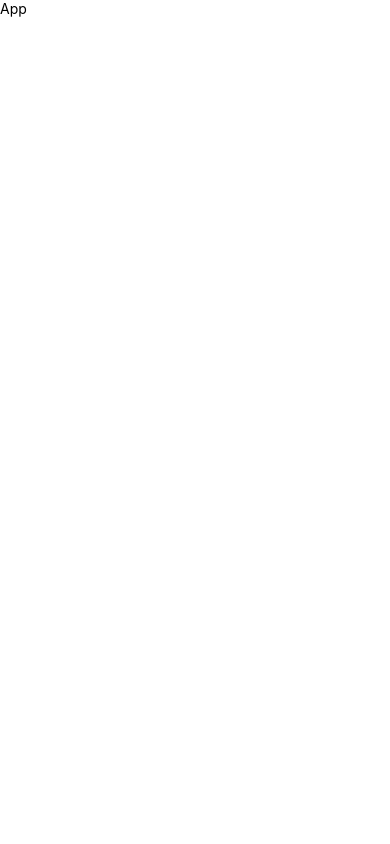
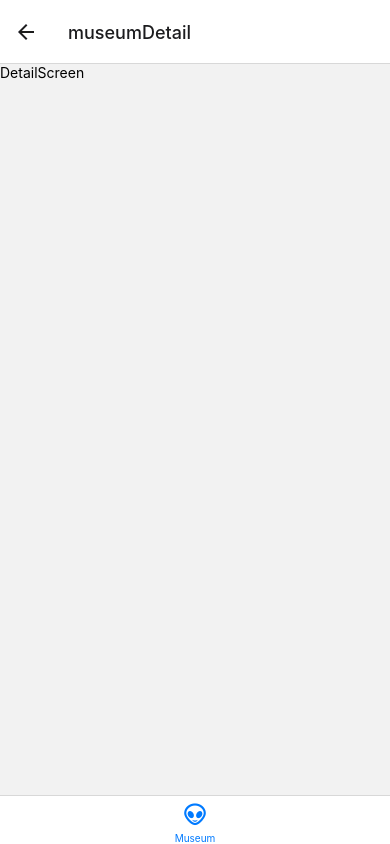
Before and after one commit to yakintech/baku-travel, a React Native app: screen /museumDetail in a window 390 px wide. Built offline with nearby package versions, Linux system fonts and the light colour scheme.

Commit message:
navigation

```diff
--- a/App.js
+++ b/App.js
@@ -1,11 +1,14 @@
 import { View, Text } from 'react-native'
 import React from 'react'
+import { NavigationContainer } from '@react-navigation/native'
+import Tab from './src/navigation'
 
 const App = () => {
-  return (
-    <View>
-      <Text>App</Text>
-    </View>
+  return (<>
+        <NavigationContainer>
+            <Tab/>
+        </NavigationContainer>
+  </>
   )
 }
 
--- a/package.json
+++ b/package.json
@@ -12,10 +12,12 @@
   "dependencies": {
     "@react-navigation/bottom-tabs": "^6.5.2",
     "@react-navigation/native": "^6.1.1",
+    "@react-navigation/native-stack": "^6.9.7",
     "react": "17.0.2",
     "react-native": "0.68.2",
     "react-native-safe-area-context": "^4.4.1",
-    "react-native-screens": "^3.18.2"
+    "react-native-screens": "^3.18.2",
+    "react-native-vector-icons": "^9.2.0"
   },
   "devDependencies": {
     "@babel/core": "^7.20.12",
--- /dev/null
+++ b/src/navigation/index.js
@@ -0,0 +1,36 @@
+import React from 'react'
+import { createBottomTabNavigator } from '@react-navigation/bottom-tabs';
+import MuseumStack from './stack/MuseumStack';
+import MaterialCommunityIcons from 'react-native-vector-icons/MaterialCommunityIcons';
+
+const Tab = createBottomTabNavigator();
+
+const index = () => {
+
+
+    return (<>
+
+        <Tab.Navigator
+            screenOptions={{ headerShown: false }}
+        >
+            <Tab.Screen
+                name='Museum'
+                component={MuseumStack}
+                options={{
+
+                    tabBarLabel: 'Museum',
+                    tabBarIcon: ({ color }) => (
+                        <MaterialCommunityIcons name="alien-outline" color={color} size={26} />
+                    ),
+                }}
+
+            />
+
+
+        </Tab.Navigator>
+
+    </>
+    )
+}
+
+export default index
--- /dev/null
+++ b/src/navigation/stack/MuseumStack.js
@@ -0,0 +1,27 @@
+import { View, Text } from 'react-native'
+import React from 'react'
+import { createNativeStackNavigator } from '@react-navigation/native-stack'
+
+import MuseumListScreen from '../../screens/museum'
+import DetailScreen from '../../screens/museum/DetailScreen'
+
+
+const MuseumMobileStack = createNativeStackNavigator();
+
+const MuseumStack = () => {
+  return (<>
+    <MuseumMobileStack.Navigator>
+
+            <MuseumMobileStack.Screen
+            name='museumList'
+            component={MuseumListScreen}/>
+
+            <MuseumMobileStack.Screen
+            name='museumDetail'
+            component={DetailScreen}/>
+
+    </MuseumMobileStack.Navigator>
+  </>)
+}
+
+export default MuseumStack
--- /dev/null
+++ b/src/screens/museum/DetailScreen.js
@@ -0,0 +1,12 @@
+import { View, Text } from 'react-native'
+import React from 'react'
+
+const DetailScreen = () => {
+  return (
+    <View>
+      <Text>DetailScreen</Text>
+    </View>
+  )
+}
+
+export default DetailScreen
--- /dev/null
+++ b/src/screens/museum/index.js
@@ -0,0 +1,12 @@
+import { View, Text } from 'react-native'
+import React from 'react'
+
+const index = () => {
+  return (
+    <View>
+      <Text>index</Text>
+    </View>
+  )
+}
+
+export default index
```
Also changed, not shown: 4 other files (tests, documents, lock files or other folders).
